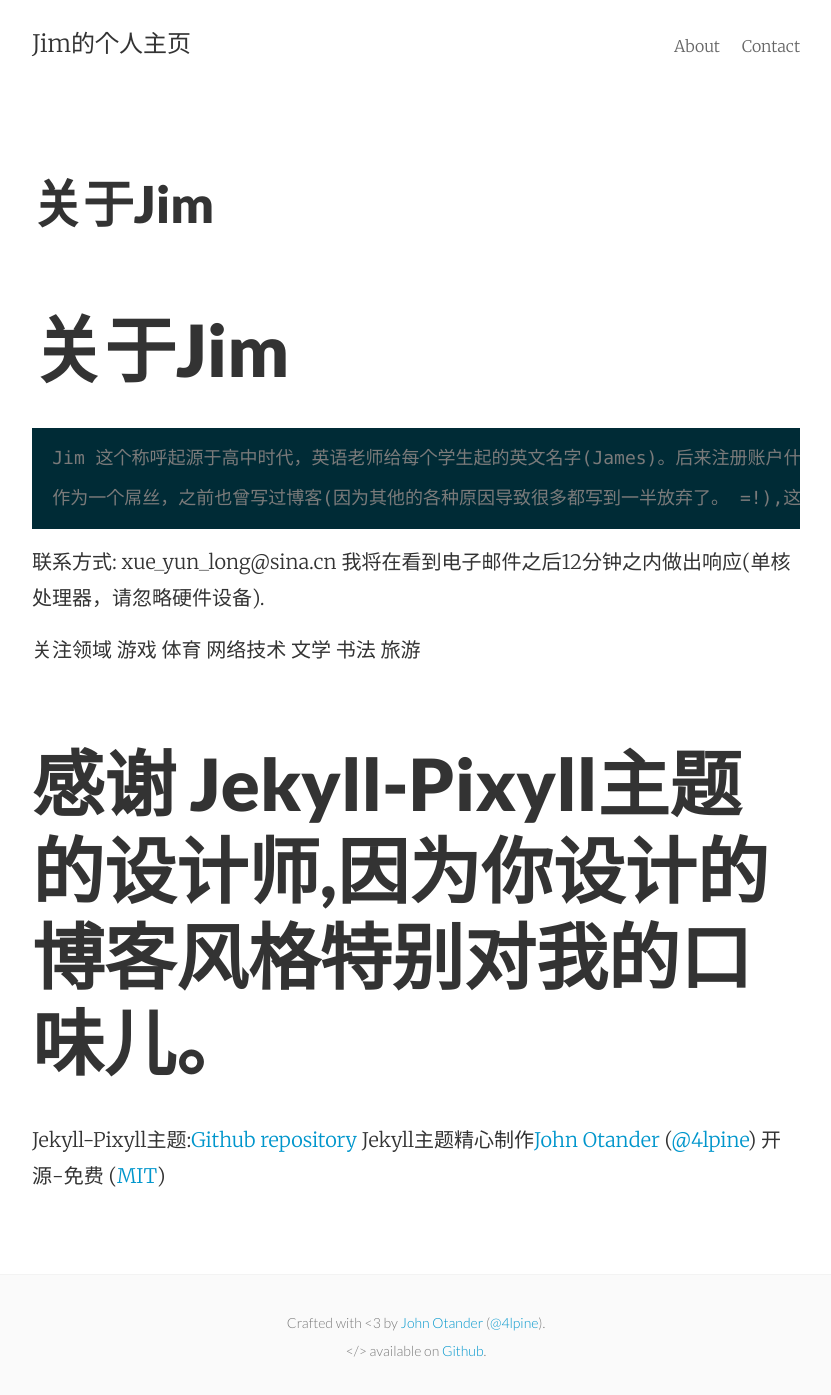
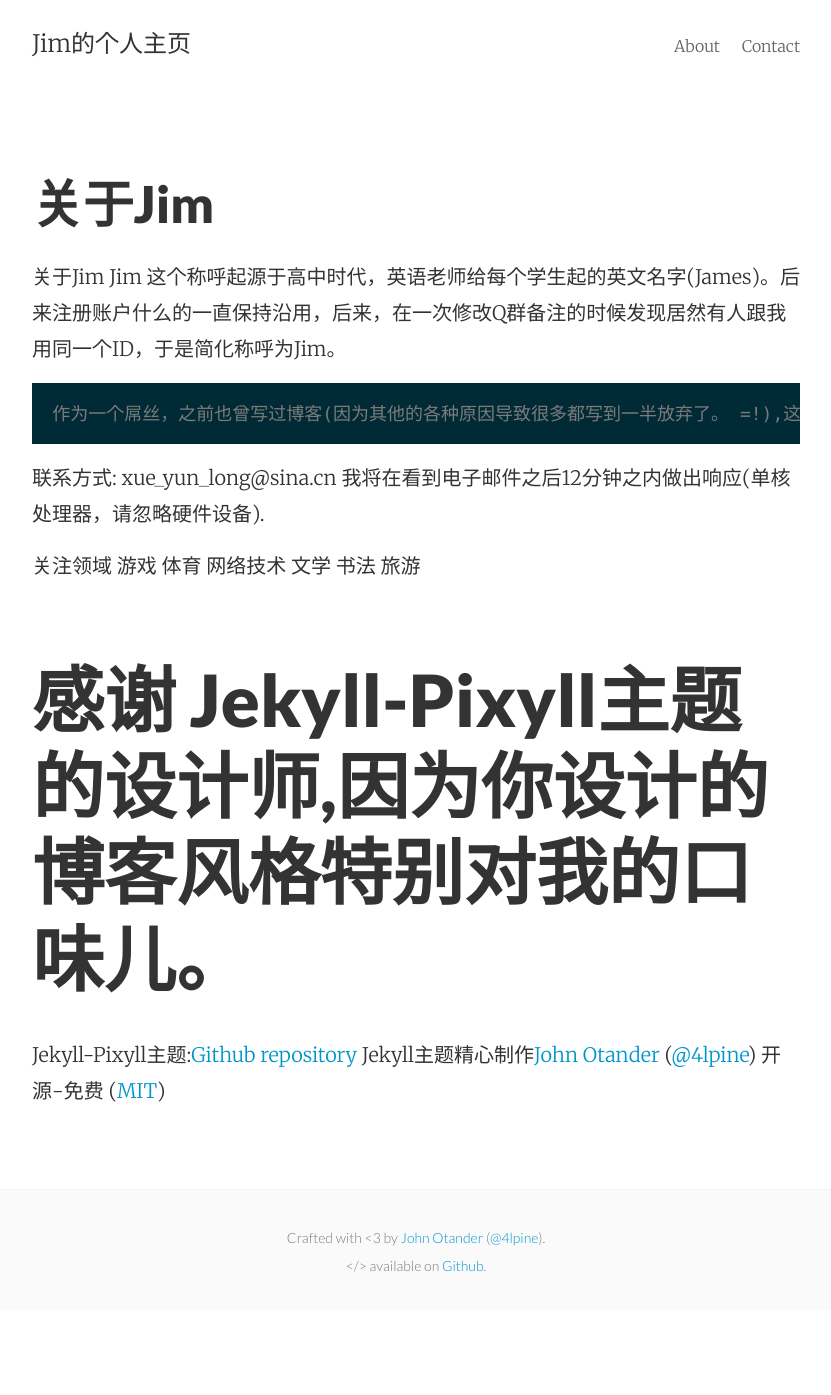
Before and after one commit to robinicon/microblog, a Jekyll site: the page built from about.md, in a window 1280 px wide. Shown: the whole page, without its empty margins (224-1055 px from the left). Built offline with Jekyll 4.4.1, drawn with Linux system fonts in a browser that asks for light colours; Markdown is read by kramdown in place of the engine named in the settings; after the commit the page ends 1310 px from its top, so only the background shows below that.

```diff
--- a/about.md
+++ b/about.md
@@ -3,7 +3,7 @@ layout: page
 title: 关于Jim
 permalink: /about/
 ---
-#关于Jim
+关于Jim
     Jim 这个称呼起源于高中时代，英语老师给每个学生起的英文名字(James)。后来注册账户什么的一直保持沿用，后来，在一次修改Q群备注的时候发现居然有人跟我用同一个ID，于是简化称呼为Jim。
 
     作为一个屌丝，之前也曾写过博客(因为其他的各种原因导致很多都写到一半放弃了。 =!),这次下定决心好好写博客，所以找了一个比较专业的博客集散地，水平有限(语文体育老师教的，工作两三年)如有错别字，描述不清等错误欢迎致电吐槽！ ^ ^;
```
